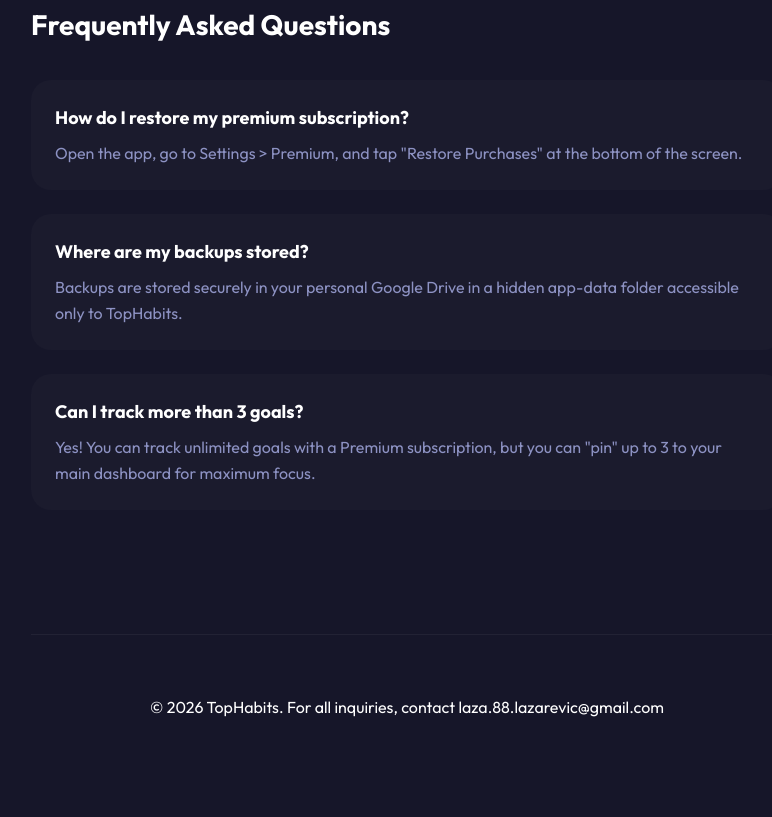
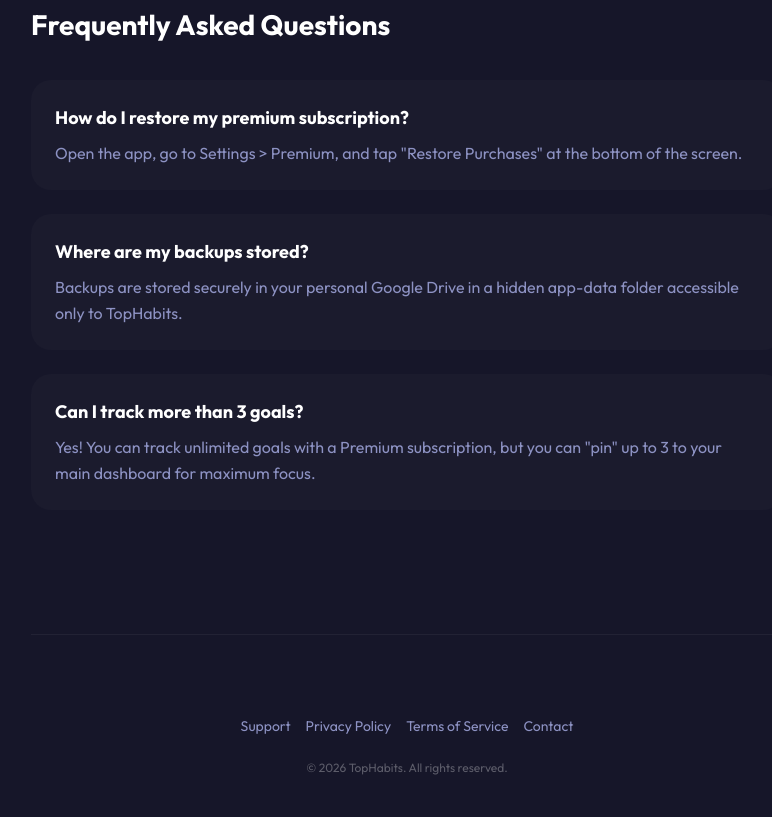
Before and after one commit to aztec88/tophabits-legal, a plain HTML site: page support.html in a window 1280 px wide. Shown: the part 686-1503 px from the top of the page, without its empty margins (233-1005 px from the left). Before the commit the page ends 1467 px from the top, so only its background shows below. Drawn offline with nearby package versions, Linux system fonts and the light colour scheme.

Commit message:
feat: Implement a consistent footer with navigation links and updated copyright across legal pages.

```diff
--- a/support.html
+++ b/support.html
@@ -142,9 +142,33 @@
       }
 
       footer {
-        padding: 60px 0;
+        padding: 80px 0 40px;
         text-align: center;
         border-top: 1px solid rgba(255, 255, 255, 0.05);
+      }
+
+      .footer-links {
+        margin-bottom: 20px;
+        display: flex;
+        justify-content: center;
+        flex-wrap: wrap;
+        gap: 15px;
+      }
+
+      .footer-links a {
+        color: var(--text-dim);
+        text-decoration: none;
+        font-size: 14px;
+        transition: color 0.2s;
+      }
+
+      .footer-links a:hover {
+        color: var(--text-main);
+      }
+
+      .copyright {
+        color: rgba(255, 255, 255, 0.3);
+        font-size: 12px;
       }
 
       .back-link {
@@ -220,10 +244,13 @@
 
       <footer>
         <div class="container">
-          <p>
-            &copy; 2026 TopHabits. For all inquiries, contact
-            laza.88.lazarevic@gmail.com
-          </p>
+          <div class="footer-links">
+            <a href="support.html">Support</a>
+            <a href="https://aztec88.github.io/tophabits-legal/privacy">Privacy Policy</a>
+            <a href="https://aztec88.github.io/tophabits-legal/terms">Terms of Service</a>
+            <a href="mailto:laza.88.lazarevic@gmail.com">Contact</a>
+          </div>
+          <p class="copyright">&copy; 2026 TopHabits. All rights reserved.</p>
         </div>
       </footer>
     </div>
```
Also changed, not shown: index.html (+6 -2 lines).
